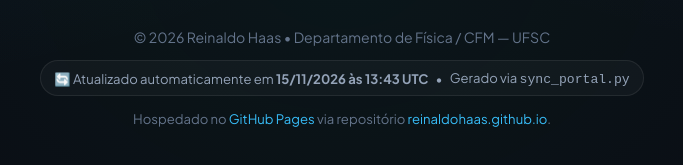
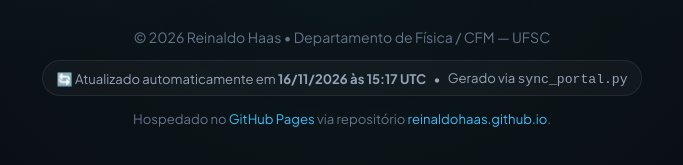
Before and after one commit to reinaldohaas/reinaldohaas.github.io, a plain HTML site: page index.html in a window 1280 px wide. Shown: the part 7719-7884 px from the top of the page, 298-981 px from the left. Drawn offline with Linux system fonts and the light colour scheme.

```diff
--- a/index.html
+++ b/index.html
@@ -2717,7 +2717,7 @@
     <footer>
       <p>© 2026 Reinaldo Haas • Departamento de Física / CFM — UFSC</p>
       <div class="auto-sync-notice">
-        <span>🔄 Atualizado automaticamente em <strong>15/11/2026 às 13:43 UTC</strong></span>
+        <span>🔄 Atualizado automaticamente em <strong>16/11/2026 às 15:17 UTC</strong></span>
         <span>•</span>
         <span>Gerado via <code>sync_portal.py</code></span>
       </div>
```
